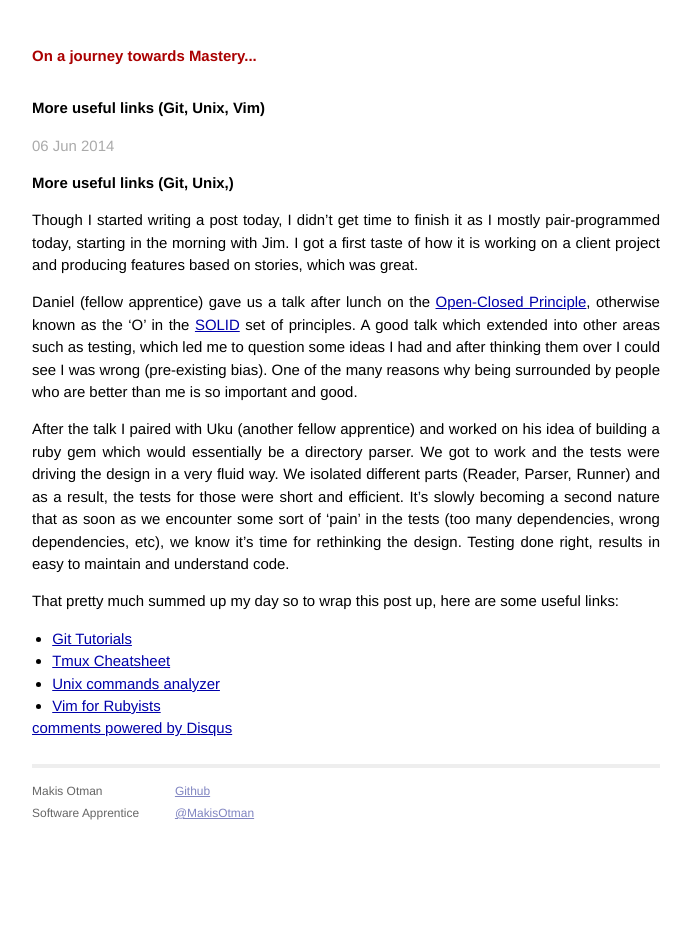
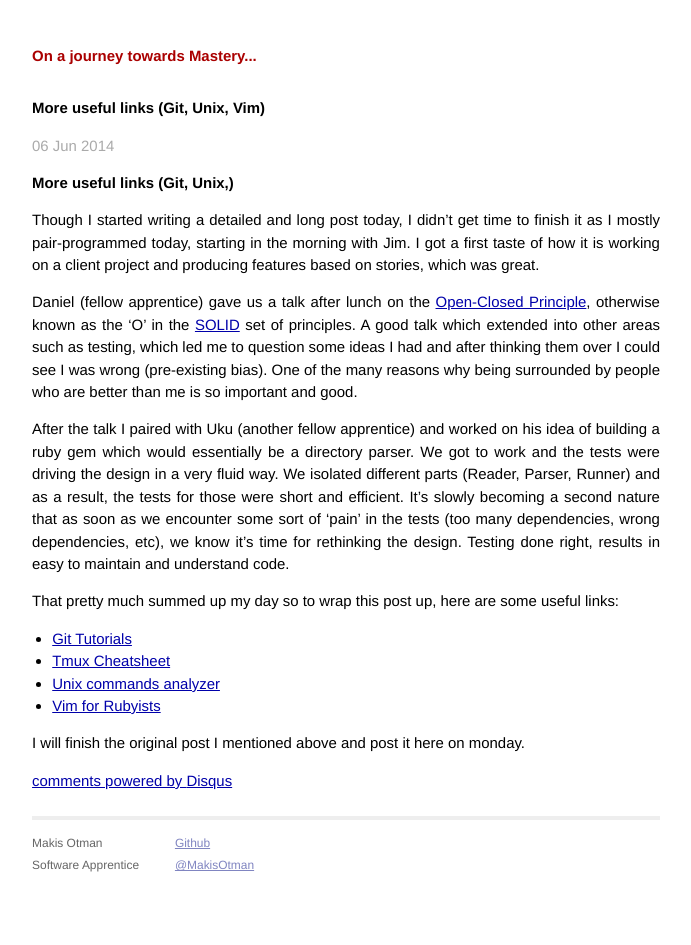
Before and after one commit to Maikon/personal_blog, a Jekyll site: the page built from _posts/2014-06-06-more-useful-links.md, in a window 1280 px wide. Shown: the whole page, without its empty margins (294-985 px from the left). Built offline with Jekyll 4.4.1, drawn with Linux system fonts in a browser that asks for light colours; Markdown is read by kramdown in place of the engine named in the settings; comment, search, counter and statistics services are not loaded.

Commit message:
minor additions

```diff
--- a/_posts/2014-06-06-more-useful-links.md
+++ b/_posts/2014-06-06-more-useful-links.md
@@ -5,7 +5,7 @@ title: "More useful links (Git, Unix, Vim)"
 
 ### More useful links (Git, Unix,)
 
-Though I started writing a post today, I didn't get time to finish it as I mostly pair-programmed today, starting in the morning with Jim.
+Though I started writing a detailed and long post today, I didn't get time to finish it as I mostly pair-programmed today, starting in the morning with Jim.
 I got a first taste of how it is working on a client project and producing features based on stories, which was great.
 
 Daniel (fellow apprentice) gave us a talk after lunch on the [Open-Closed Principle](http://en.wikipedia.org/wiki/Open/closed_principle), otherwise known as the 'O' in the [SOLID](http://en.wikipedia.org/wiki/SOLID_(object-oriented_design)) set of principles. A good talk which extended into other areas such as testing, which led me to question some ideas I had and after thinking them over I could see I was wrong (pre-existing bias). One of the many reasons why being surrounded by people who are better than me is so important and good.
@@ -18,3 +18,5 @@ That pretty much summed up my day so to wrap this post up, here are some useful
 - [Tmux Cheatsheet](https://gist.github.com/henrik/1967800)
 - [Unix commands analyzer](http://explainshell.com/)
 - [Vim for Rubyists](http://www.vimninjas.com/2012/08/28/vim-for-rubyists-part-1/)
+
+I will finish the original post I mentioned above and post it here on monday.
```
